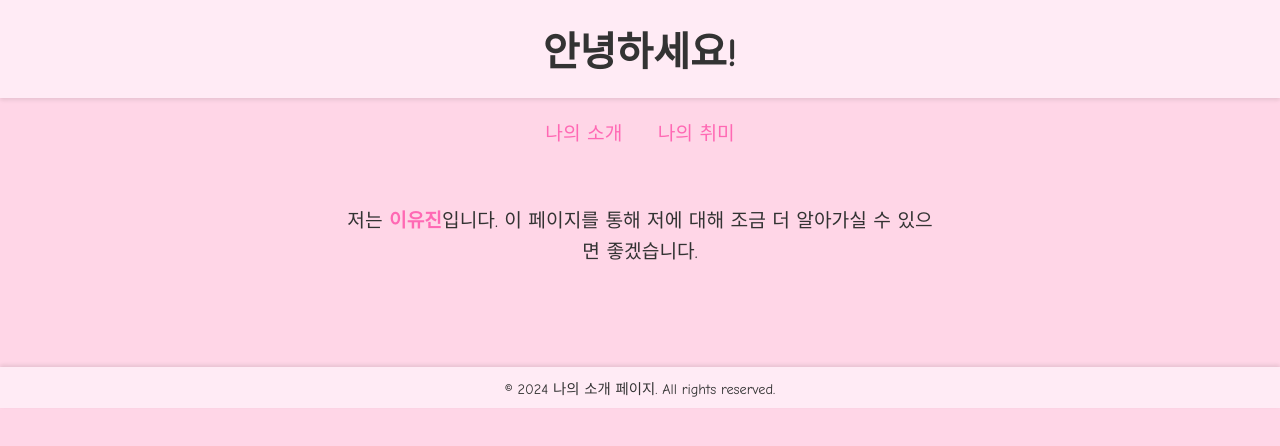
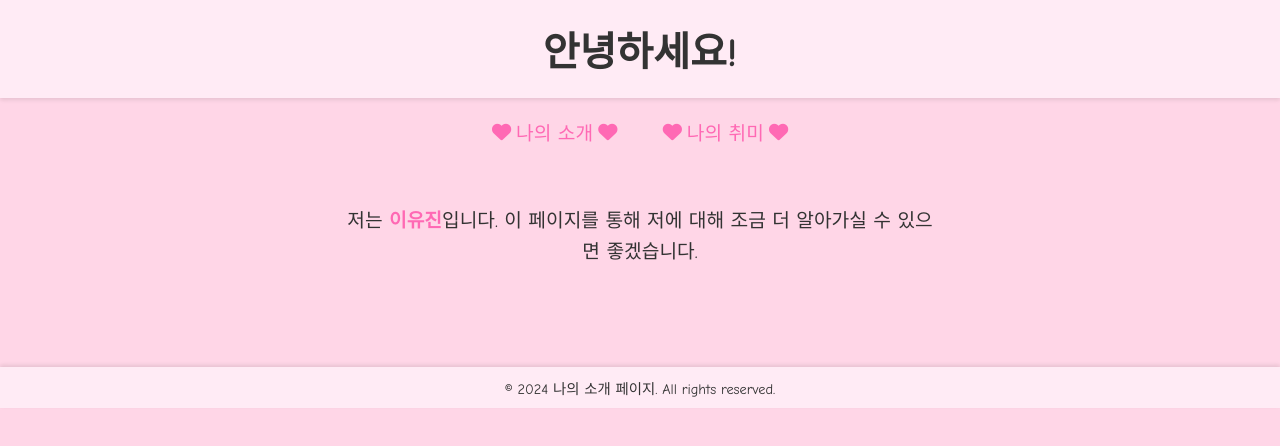
Before and after one commit to Yujin111613/myintro, a plain HTML site: page index.html in a window 1280 px wide. Drawn offline with Linux system fonts and the light colour scheme.

Commit message:
Update index.html

```diff
--- a/index.html
+++ b/index.html
@@ -4,6 +4,7 @@
     <meta charset="UTF-8">
     <meta name="viewport" content="width=device-width, initial-scale=1.0">
     <title>나의 소개 페이지</title>
+    <link rel="stylesheet" href="https://cdnjs.cloudflare.com/ajax/libs/font-awesome/6.0.0-beta3/css/all.min.css">
     <style>
         body {
             background-color: #FFD6E7; /* 더 밝은 연분홍 색상 배경 */
@@ -35,6 +36,13 @@
             font-size: 1.2em;
             margin: 0 15px;
             cursor: pointer;
+            display: inline-flex;
+            align-items: center;
+        }
+
+        nav i {
+            color: #FF69B4; /* 핫핑크 색상 */
+            margin: 0 5px;
         }
 
         section {
@@ -72,13 +80,10 @@
     </style>
     <script>
         function showSection(sectionId) {
-            // 모든 섹션을 숨기기
             var sections = document.querySelectorAll('section');
             sections.forEach(function(section) {
                 section.classList.remove('active');
             });
-
-            // 선택된 섹션만 표시
             var activeSection = document.getElementById(sectionId);
             activeSection.classList.add('active');
         }
@@ -90,8 +95,8 @@
     </header>
 
     <nav>
-        <a onclick="showSection('intro')">나의 소개</a>
-        <a onclick="showSection('hobby')">나의 취미</a>
+        <a onclick="showSection('intro')"><i class="fas fa-heart"></i> 나의 소개 <i class="fas fa-heart"></i></a>
+        <a onclick="showSection('hobby')"><i class="fas fa-heart"></i> 나의 취미 <i class="fas fa-heart"></i></a>
     </nav>
 
     <section id="intro" class="active">
@@ -102,7 +107,7 @@
 
     <section id="hobby">
         <p class="intro-text">
-            저는 <span class="highlight">짱구</span>을(를) 좋아하고, <span class="highlight">특별한 매력</span>을(를) 가지고 있습니다. 만나 뵙게 되어 정말 기쁩니다!
+            저는 <span class="highlight">짱구</span>를 좋아하고, <span class="highlight">특별한 매력</span>을 가지고 있습니다. 만나 뵙게 되어 정말 기쁩니다!
         </p>
     </section>
 
```
